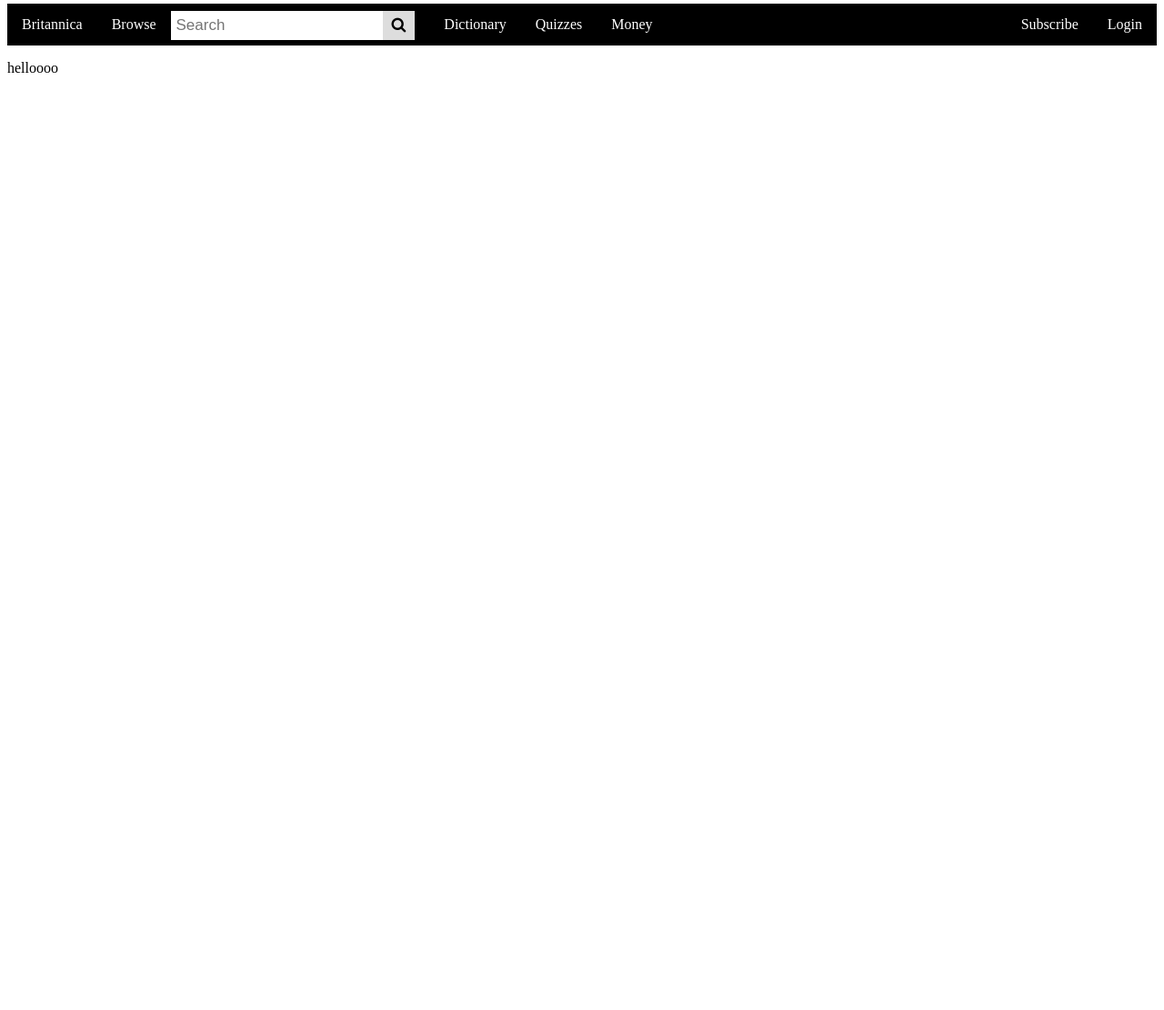
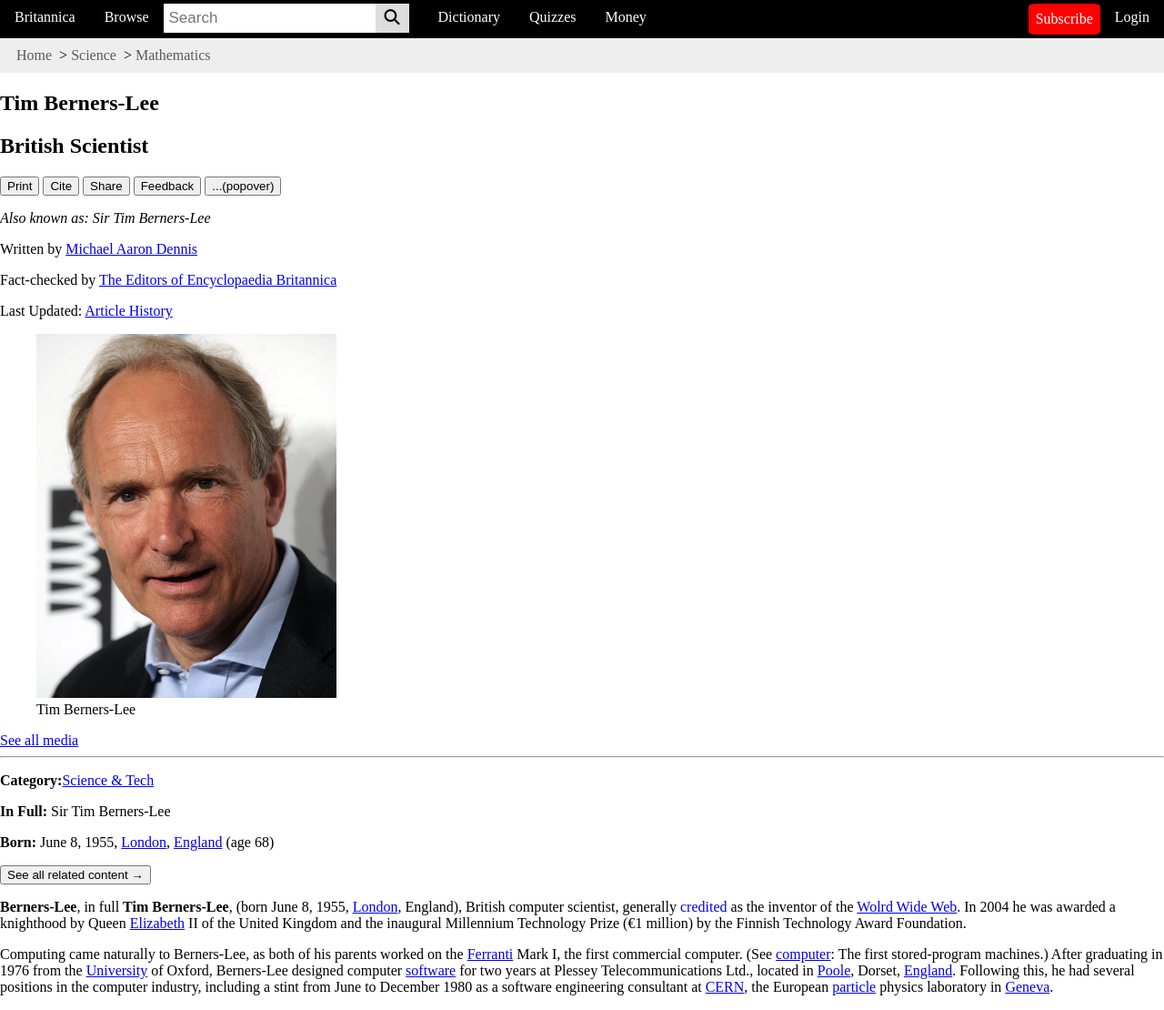
Before and after one commit to Gerosheng/tim-berners-lee, a website built with Vite: page index.html in a window 1280 px wide. Shown: the part 4-1114 px from the top of the page at 91% size. Before the commit the page ends 800 px from the top, so only its background shows below. Built offline with nearby package versions, Linux system fonts and the light colour scheme.

Commit message:
add main section

```diff
--- a/index.html
+++ b/index.html
@@ -6,8 +6,7 @@
     <title>Tim Berners Lee Mockup</title>
 
     <link rel="stylesheet" type="text/css" href="style.css">
-    <link rel="stylesheet" href="https://cdnjs.cloudflare.com/ajax/libs/font-awesome/4.7.0/css/font-awesome.min.css">
-  </head>
+    <link rel="stylesheet" href="https://cdnjs.cloudflare.com/ajax/libs/font-awesome/6.4.2/css/all.min.css" integrity="sha512-z3gLpd7yknf1YoNbCzqRKc4qyor8gaKU1qmn+CShxbuBusANI9QpRohGBreCFkKxLhei6S9CQXFEbbKuqLg0DA==" crossorigin="anonymous" referrerpolicy="no-referrer" />  </head>
   <body>
     <header>
       <nav class="topnav">
@@ -37,10 +36,69 @@
                 <a href="#">Link 2</a>
                 <a href="#">Link 3</a>
               </div>
-            <a href="">Subscribe</a>
           </div>
+          <a href="" id="subscribe-btn">Subscribe</a>
+
       </nav>
+
+      <ul class="breadcrumb-navigation">
+        <li><a href="home">Home</a></li>
+        <li><a href="webdev">Science</a></li>
+        <li><a href="frontenddev">Mathematics</a></li>
+      </ul>
+
     </header>
-<p>helloooo</p>
+
+    <main>
+
+      <section class="topic-header">
+        <h1>Tim Berners-Lee</h1>
+
+        <h2>British Scientist</h2>
+
+        <button>Print</button>
+        <button>Cite</button>
+        <button>Share</button>
+        <button>Feedback</button>
+        <button>...(popover)</button>
+
+        <p><i>Also known as: Sir Tim Berners-Lee</i></p>
+        <p>Written by <a href="xxx">Michael Aaron Dennis</a></p>
+        <p>Fact-checked by <a href="xxx">The Editors of Encyclopaedia Britannica</a></p>
+        <p>Last Updated: <a href="xxx">Article History</a></p>
+
+      </section>
+
+      <section class="topic-content">
+
+        <article class="info-card">
+          <figure class="info-card-figure">
+            <img src="images/British-scientist-Tim-Berners-Lee.webp" alt="Tim Berners-Lee" class="Timpicture">
+            <figcaption>Tim Berners-Lee</figcaption>
+          </figure>
+          <a href="xxx" id="info-card-media">See all media</a>
+          <hr>
+          <p><b>Category:</b><a href="xxx" id="science-tech-link">Science & Tech</a></p>
+          <p><b>In Full:</b> Sir Tim Berners-Lee</p>
+          <p><b>Born:</b> June 8, 1955, <a href="xxx">London</a>, <a href="xxx">England</a> (age 68)</p>
+          <a href="xxx"><button>See all related content →</button></a>
+        </article>
+
+        <article class="main-text">
+          <p><strong> Berners-Lee</strong>, in full <strong> Tim Berners-Lee</strong>, (born June 8, 1955, <a href="xxx">London</a>, England), British computer scientist,
+          generally <a href="xxx" style="text-decoration: dotted;">credited</a> as the inventor of the <a href="xxx">Wolrd Wide Web</a>. In 2004 he was awarded a knighthood by Queen <a href="xxx">Elizabeth</a> II
+          of the United Kingdom and the inaugural Millennium Technology Prize (€1 million) by the Finnish Technology Award Foundation.</p>
+
+          <p>Computing came naturally to Berners-Lee, as both of his parents worked on the <a href="xxx">Ferranti</a> Mark I, the first commercial computer.
+          (See <a href="xxx">computer</a>: The first stored-program machines.) After graduating in 1976 from the <a href="xxx">University</a> of Oxford, Berners-Lee designed computer
+          <a href="xxx">software</a> for two years at Plessey Telecommunications Ltd., located in <a href="xxx">Poole</a>, Dorset, <a href="xxx">England</a>. Following this, he had several positions
+          in the computer industry, including a stint from June to December 1980 as a software engineering consultant at <a href="xxx">CERN</a>, the European <a href="xxx">particle</a>
+          physics laboratory in <a href="xxx">Geneva</a>.</p>
+        </article>
+
+      </section>
+
+    </main>
+
   </body>
 </html>
--- a/style.css
+++ b/style.css
@@ -1,3 +1,7 @@
+body{
+  margin: 0;
+}
+
 /*NAVBAR*/
 .topnav {
   overflow: hidden;
@@ -91,3 +95,41 @@
 .topnav .search-container button:hover {
   background: #ccc;
 }
+
+#subscribe-btn{
+  float: right;
+  padding: 8px;
+  background-color: red;
+  color: white;
+  border-radius: 10%;
+  margin-top:8px;
+}
+
+.breadcrumb-navigation {
+  margin-top: 0;
+  padding: 10px 18px;
+  background-color: rgb(238, 238, 238);
+}
+
+.breadcrumb-navigation>li {
+  display: inline;
+}
+
+.breadcrumb-navigation>li>a {
+  color: #5a5a5a;
+  text-decoration: none;
+}
+
+.breadcrumb-navigation>li>a:hover {
+  color: #6fc302;
+}
+
+.breadcrumb-navigation li+li:before {
+  padding: 4px;
+  content: ">";
+}
+
+.Timpicture{
+  max-width: 400px;
+  max-height: 400px;
+}
```
